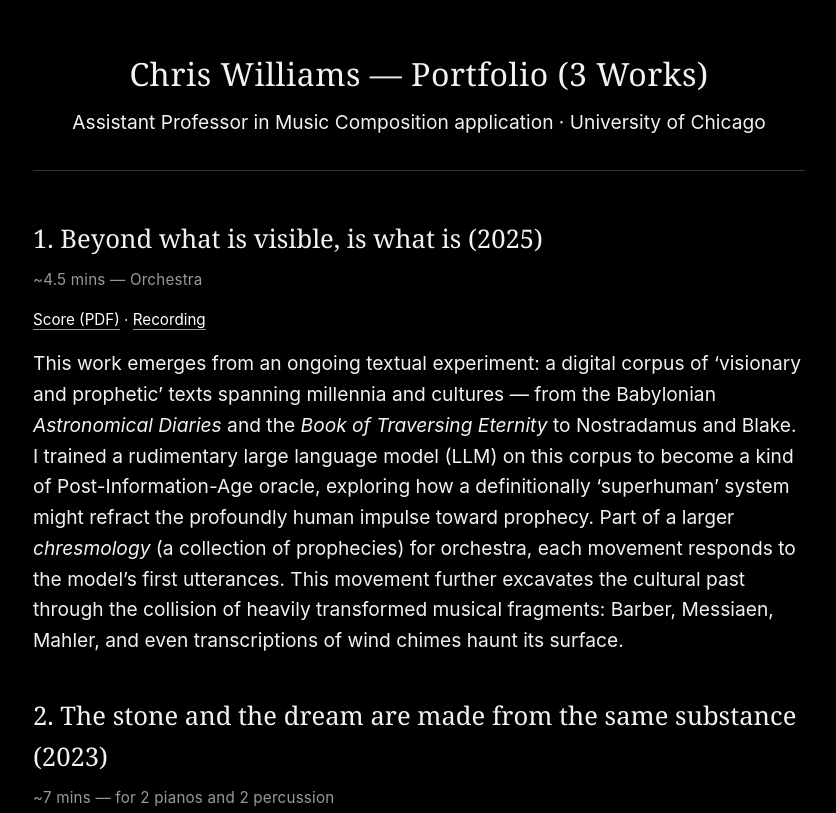
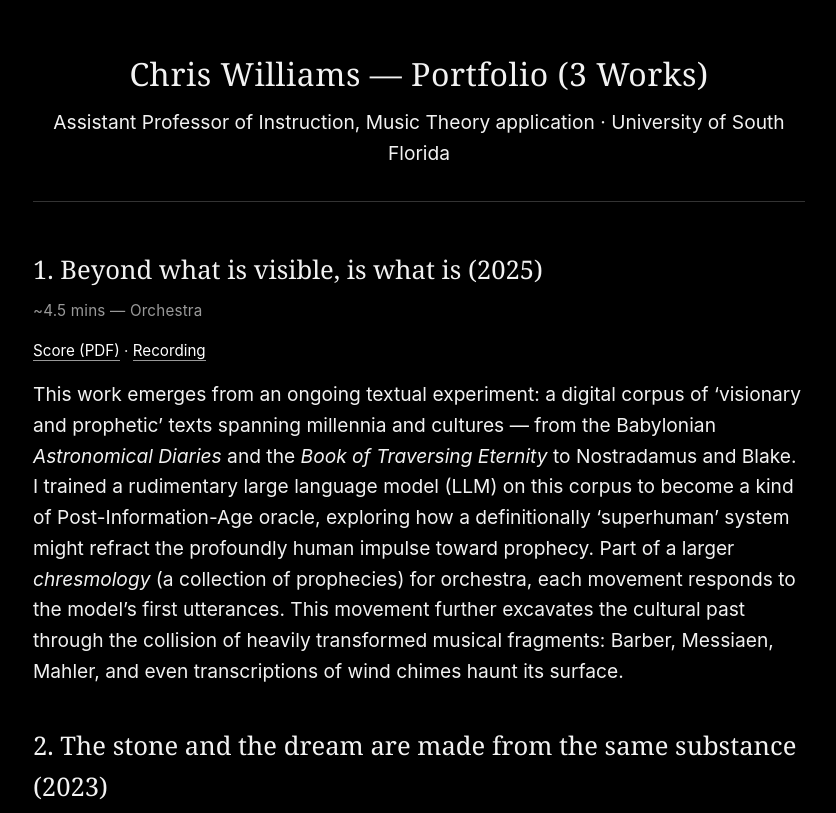
Before and after one commit to fatromistastic/usf, a plain HTML site: page index.html in a window 1280 px wide. Shown: the top 813 px of the page, without its empty margins (221-1057 px from the left). Drawn offline with Linux system fonts and the light colour scheme.

Commit message:
Update index.html

```diff
--- a/index.html
+++ b/index.html
@@ -4,7 +4,7 @@
   <meta charset="utf-8" />
   <meta name="viewport" content="width=device-width,initial-scale=1" />
   <title>Chris Williams — Portfolio (3 Works)</title>
-  <meta name="description" content="Three representative works with one-paragraph artist statements, scores, and recordings.">
+  <meta name="description" content="Three representative works, scores, and recordings.">
   <style>
     /* ---------------------------
        GLOBAL STYLES
@@ -156,7 +156,7 @@ iframe { width:100%; border:none; background:#111; }   /* generic */
   <main>
     <header>
       <h1>Chris Williams — Portfolio (3 Works)</h1>
-      <p>Assistant Professor in Music Composition application · University of Chicago</p>
+      <p>Assistant Professor of Instruction, Music Theory application · University of South Florida</p>
       <hr>
     </header>
 
```
